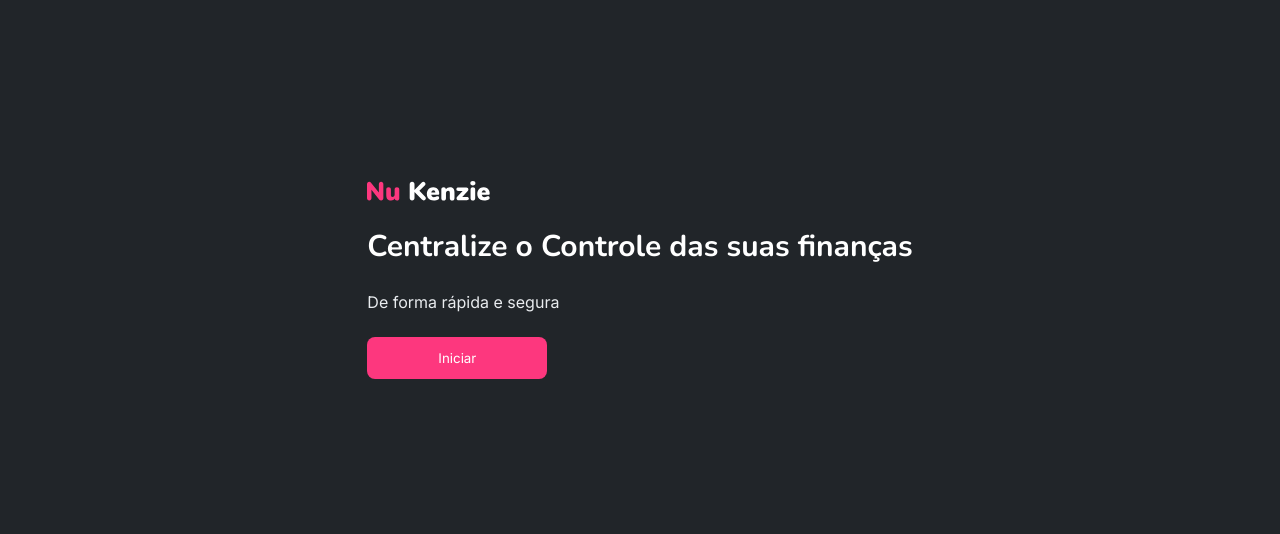
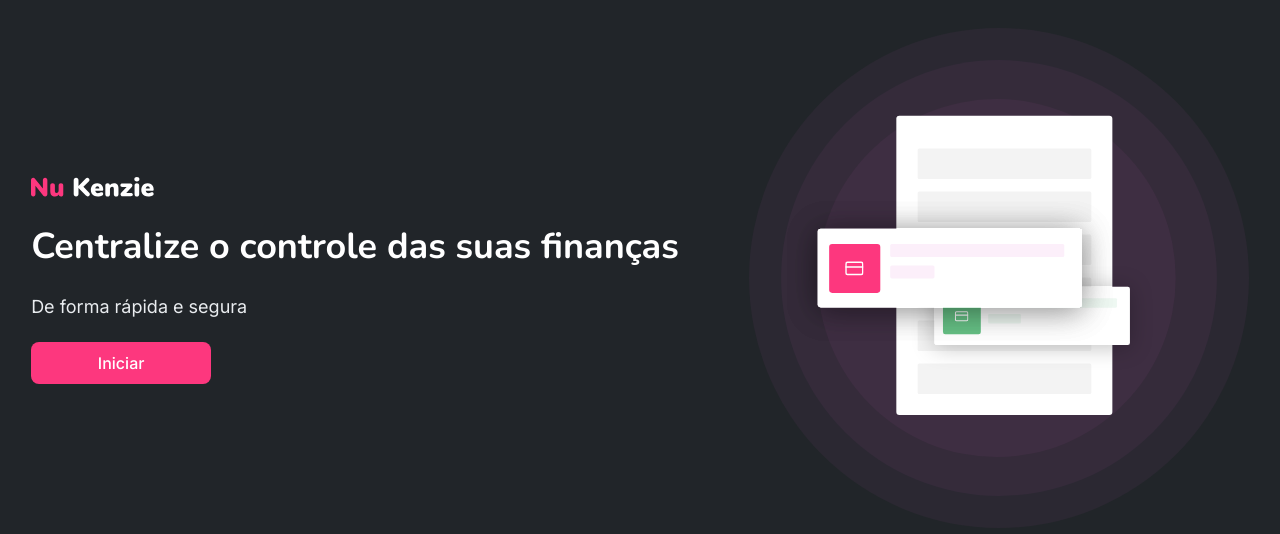
Before and after one commit to Fernando-Scramignon/Nu-Kenzie, a React (Vite) app: page / in a window 1280 px wide. Shown: the part 120-654 px from the top of the page. Built offline with nearby package versions, Linux system fonts and the light colour scheme.

Commit message:
feat: adds welcome page desktop version

```diff
--- a/src/pages/Welcome/index.tsx
+++ b/src/pages/Welcome/index.tsx
@@ -1,17 +1,42 @@
-import { Container, ContentSection } from './style'
+import { Container, ContentSection, SVGSection } from './style'
+
+import welcomeillustration from '../../assets/nu-kenzie-welcome.svg'
+import logoAlt from '../../assets/nu-kenzie-alt.svg'
 
 import Button from '../../components/Button'
-import logoAlt from '../../assets/nu-kenzie-alt.svg'
+
+import { useEffect, useState } from 'react'
+
+import { DESKTOP_BREAKPOINT } from '../../constants'
 
 function Welcome() {
+    const [isDesktop, setIsDesktop] = useState<boolean>(
+        window.innerWidth >= DESKTOP_BREAKPOINT
+    )
+
+    function handleResize(): void {
+        if (window.innerWidth < DESKTOP_BREAKPOINT) setIsDesktop(false)
+        else setIsDesktop(true)
+    }
+
+    useEffect(() => window.addEventListener('resize', handleResize), [])
+
     return (
-        <Container>
+        <Container onClick={() => console.log(isDesktop)}>
             <ContentSection>
                 <img src={logoAlt} alt="Logo with alternative colors" />
-                <h1>Centralize o Controle das suas finanças</h1>
+                <h1>Centralize o controle das suas finanças</h1>
                 <p>De forma rápida e segura</p>
                 <Button>Iniciar</Button>
             </ContentSection>
+            {isDesktop && (
+                <SVGSection>
+                    <img
+                        src={welcomeillustration}
+                        alt="Welcome page illustration"
+                    />
+                </SVGSection>
+            )}
         </Container>
     )
 }
--- a/src/pages/Welcome/style.ts
+++ b/src/pages/Welcome/style.ts
@@ -8,6 +8,7 @@ const Container = styled.div`
     display: flex;
     justify-content: center;
     align-items: center;
+    gap: 70px;
 `
 
 const ContentSection = styled.main`
@@ -27,6 +28,32 @@ const ContentSection = styled.main`
     p {
         color: var(--grey-2);
     }
+
+    button {
+        font-weight: 500;
+    }
+
+    @media (min-width: 1024px) {
+        h1 {
+            font-size: 36px;
+        }
+
+        p {
+            font-size: 18px;
+        }
+
+        button {
+            font-size: 16px;
+        }
+    }
 `
 
-export { Container, ContentSection }
+const SVGSection = styled.section`
+    img {
+        max-height: 500px;
+        height: fit-content;
+        width: fit-content;
+    }
+`
+
+export { Container, ContentSection, SVGSection }
```
Also changed, not shown: 2 other files (tests, documents, lock files or other folders).
